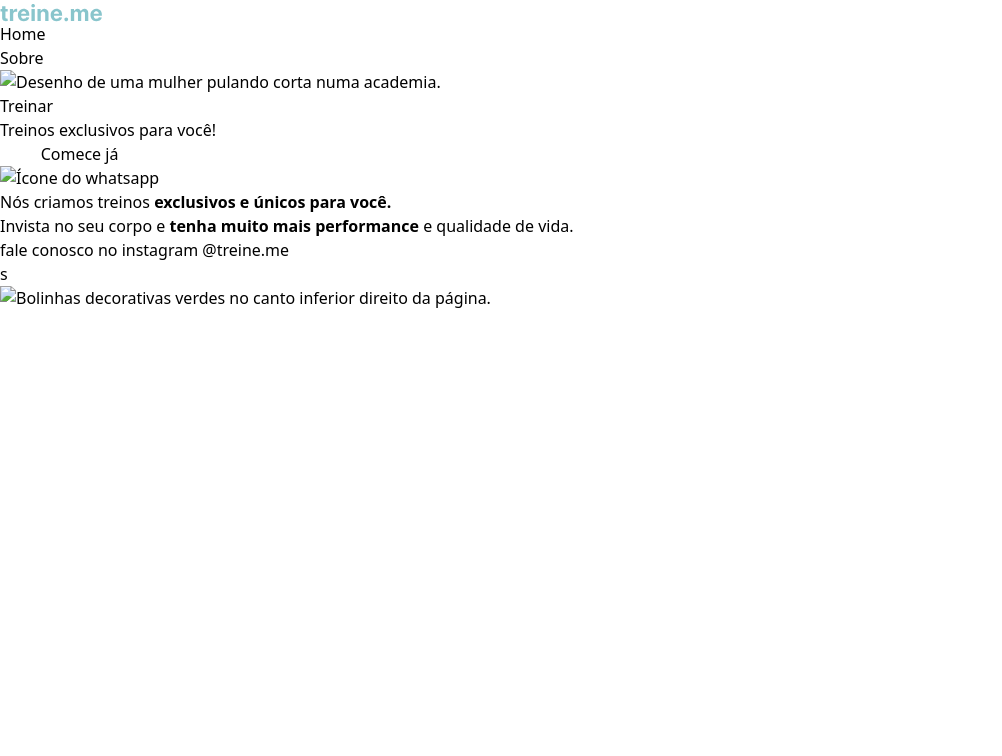
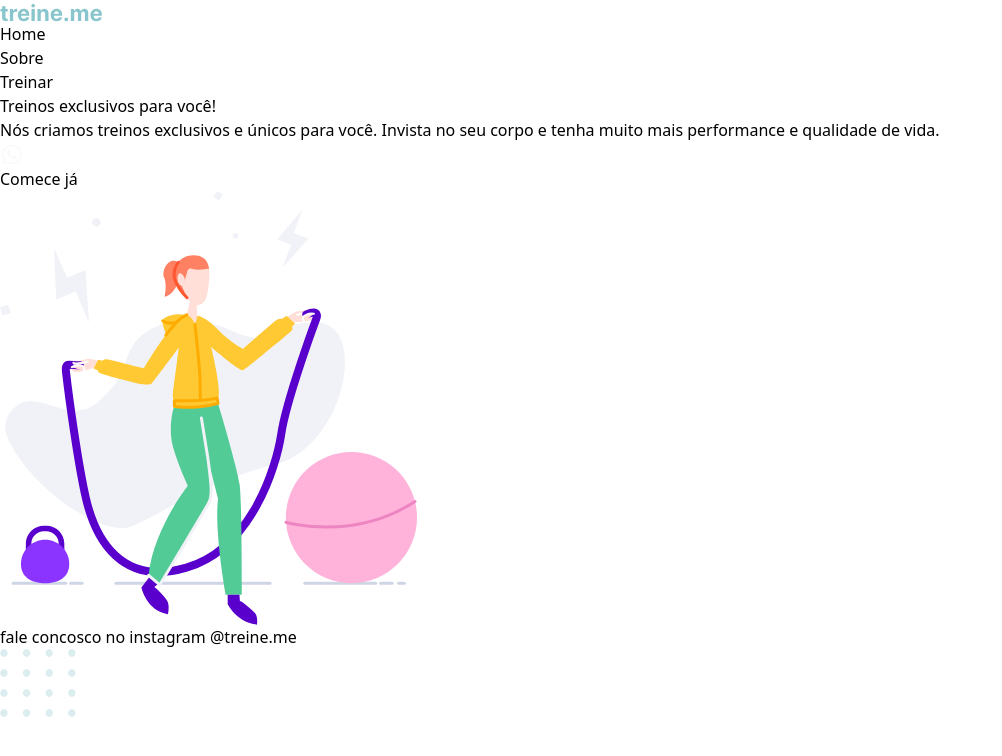
Before and after one commit to kauankarvalho/Treine.me, a website: page index.html in a window 1280 px wide. Shown: the whole page, without its empty margins (0-1002 px from the left). Drawn offline with Linux system fonts and the light colour scheme; files whose address does not match are found by name.

Commit message:
refactor: improve semantic HTML for better accessibility and usability

```diff
--- a/index.html
+++ b/index.html
@@ -19,38 +19,44 @@
   </head>
 
   <body>
-    <div class="page">
+    <header>
+      <img src="./src/assets/logo.svg" alt="Logomarca da Treine.me" />
+
       <nav>
-        <a id="logo" href="#">
-          <img src="images/logo.svg" alt="Treine.me" />
-        </a>
         <ul>
           <li><a href="#">Home</a></li>
           <li><a href="#">Sobre</a></li>
-          <img src="images/img.png" alt="Desenho de uma mulher pulando corta numa academia." />
           <li><a href="#">Treinar</a></li>
         </ul>
       </nav>
+    </header>
 
-      <main>
-        <section>
-          <h1>Treinos <span>exclusivos</span> para você!</h1>
-          <button>
-            Comece já
-            <img src="images/whats.svg" alt="Ícone do whatsapp" />
-          </button>
+    <main>
+      <h1>Treinos exclusivos para você!</h1>
+      <p>
+        Nós criamos treinos exclusivos e únicos para você. Invista no seu corpo e tenha muito mais performance e
+        qualidade de vida.
+      </p>
 
-          <p>
-            Nós criamos treinos <strong>exclusivos e únicos para você.</strong><br />
-            Invista no seu corpo e <strong>tenha muito mais performance</strong> e qualidade de vida.
-          </p>
-        </section>
-      </main>
+      <button>
+        <img src="./src/assets/whatsapp.svg" alt="Ícone do WhatsApp." />
+        Comece já
+      </button>
 
-      <footer>fale conosco no instagram <a href="https://instagram.com/treineme" target="_blank">@treine.me</a></footer>
-      s
-    </div>
+      <aside>
+        <img src="./src/assets/fitness-jump.svg" alt="Desenho de uma mulher pulando corta em uma academia" />
+      </aside>
+    </main>
 
-    <img id="balls" src="images/balls.svg" alt="Bolinhas decorativas verdes no canto inferior direito da página." />
+    <footer>
+      <p>fale concosco no instagram <span>@treine.me</span></p>
+
+      <aside>
+        <img
+          src="./src/assets/balls-decoration.svg"
+          alt="Bolinhas decorativas azuis no canto inferior direito da página."
+        />
+      </aside>
+    </footer>
   </body>
 </html>
```
